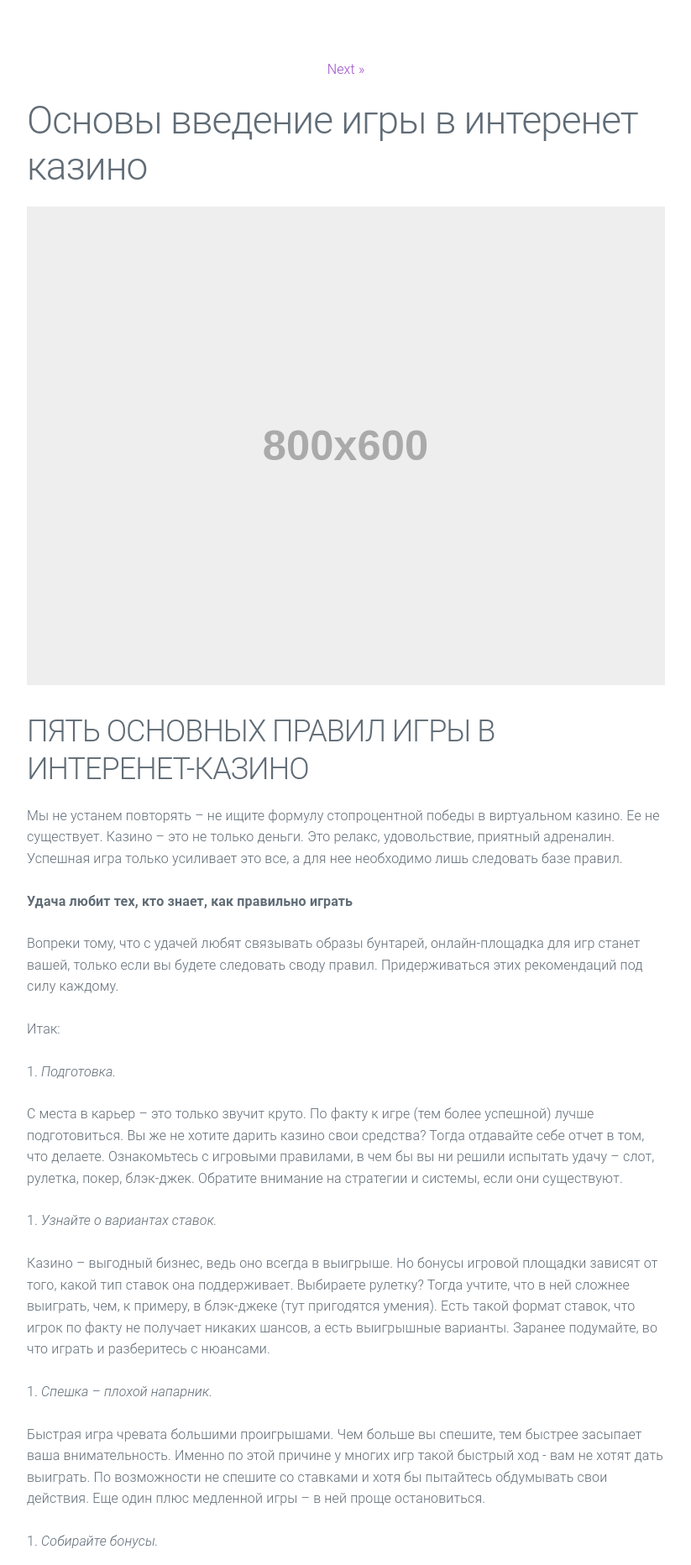
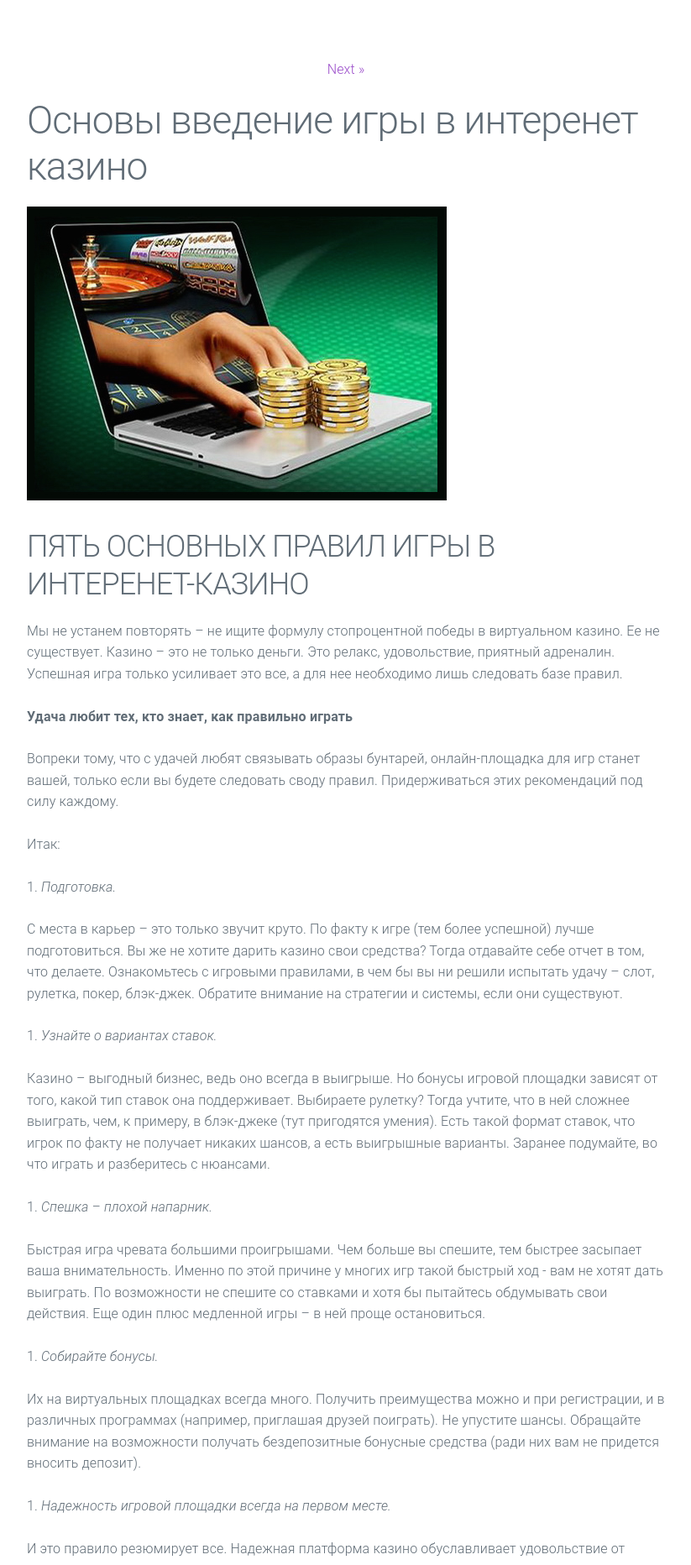
Before and after one commit to VezdeEast/vezdeeast.github.io, a Jekyll site: the page built from _posts/2015-10-07-welcome-to-jekyll.markdown, in a window 1280 px wide. Shown: the part 473-2337 px from the top of the page at 84% size, without its empty margins (228-1051 px from the left). Built offline with Jekyll 4.4.1, drawn with Linux system fonts in a browser that asks for light colours.

Commit message:
Update 2015-10-07-welcome-to-jekyll.markdown

```diff
--- a/_posts/2015-10-07-welcome-to-jekyll.markdown
+++ b/_posts/2015-10-07-welcome-to-jekyll.markdown
@@ -5,7 +5,7 @@ date:   2019-02-03 15:39:40
 preview: /imag/internet.jpg
 ---
 
-![Picture 1](holder.js/800x600?auto=yes)
+![Picture 1](/imag/internet.jpg)
 
 
 ## ПЯТЬ ОСНОВНЫХ ПРАВИЛ ИГРЫ В ИНТЕРЕНЕТ-КАЗИНО
```
